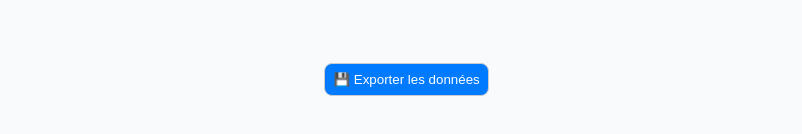
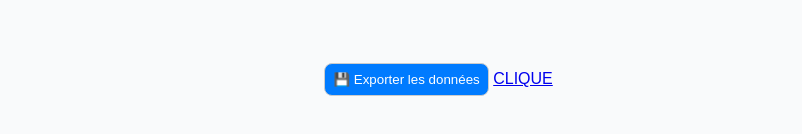
Before and after one commit to Luxios7-creat/3ans, a plain HTML site: page index.html in a window 1280 px wide. Shown: the part 354-488 px from the top of the page, without its empty margins (0-802 px from the left). Drawn offline with nearby package versions, Linux system fonts and the light colour scheme.

Commit message:
Mise à jour du projet

```diff
--- a/index.html
+++ b/index.html
@@ -45,6 +45,8 @@
 
     <button id="exportBtn">💾 Exporter les données</button>
 
+    <a href="https://www.youtube.com/watch?v=dQw4w9WgXcQ">CLIQUE</a>
+
     <script src="script.js"></script>
   </body>
 </html>
```
